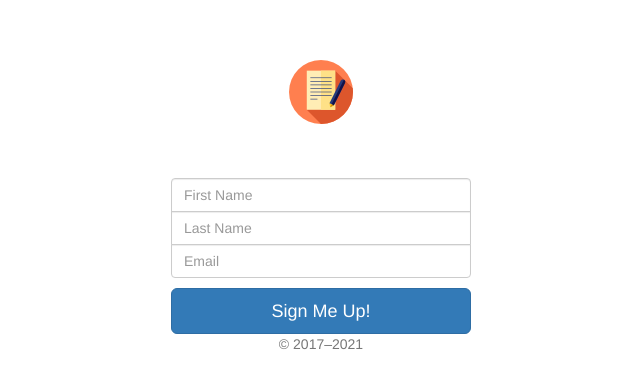
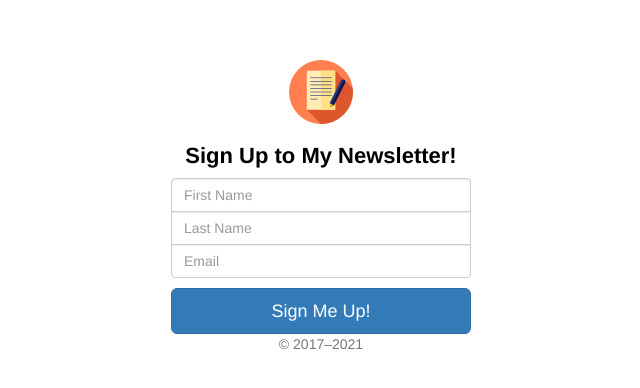
Before and after one commit to abhisheksahani-nova/Newsletter-SignUp, a website: page signup.html in a window 1280 px wide. Shown: the part 188-576 px from the top of the page, without its empty margins (319-959 px from the left). Drawn offline with nearby package versions, Linux system fonts and the light colour scheme.

Commit message:
color change

```diff
--- a/signup.html
+++ b/signup.html
@@ -54,7 +54,7 @@
 
     <img src="images/logo.png" alt="logo">
 
-    <h1 style= " font-weight: 600 ; font-size: 22px; font-stretch: normal	;color:white" class="h3 mb-3 fw-normal" >Sign Up to My Newsletter!</h1>
+    <h1 style= " font-weight: 600 ; font-size: 22px; font-stretch: normal	;color: black" class="h3 mb-3 fw-normal" >Sign Up to My Newsletter!</h1>
 
     <div class="form-floating">
       <input type="text" class="fname form-control" name="Fname"  placeholder="First Name">
```
